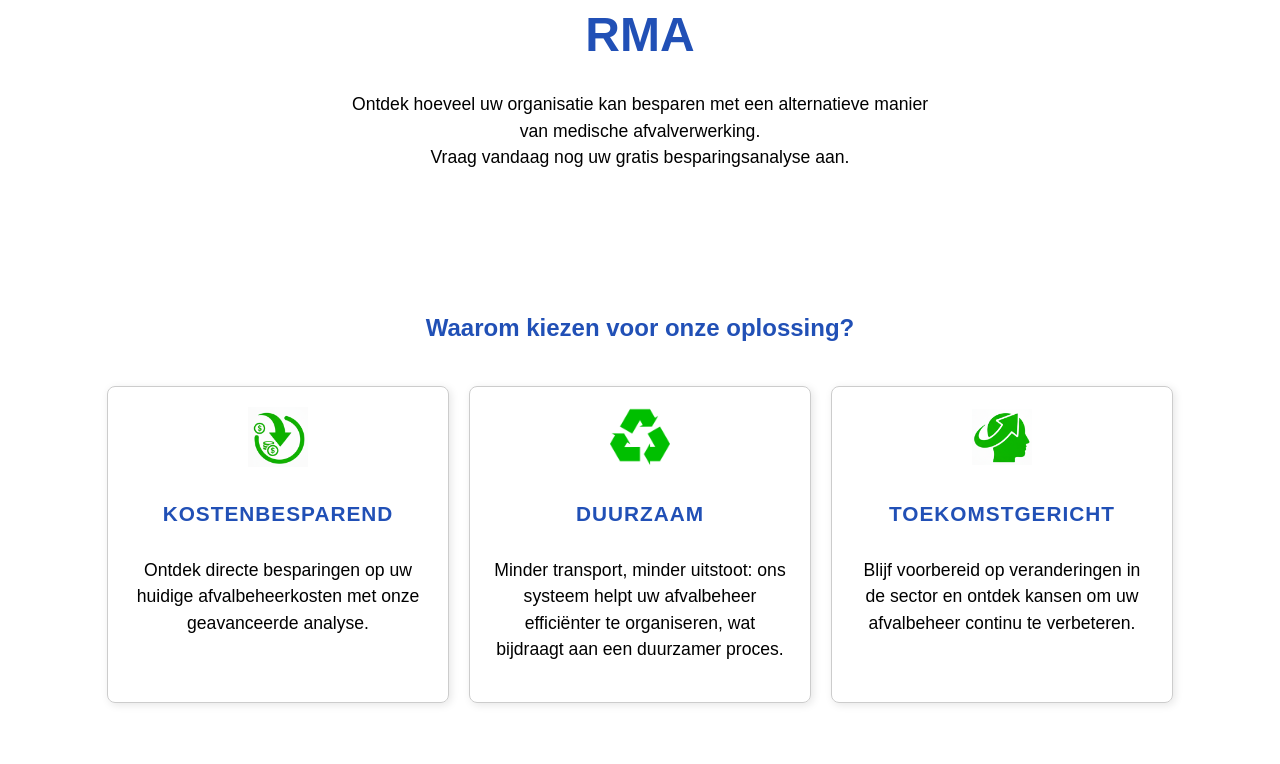
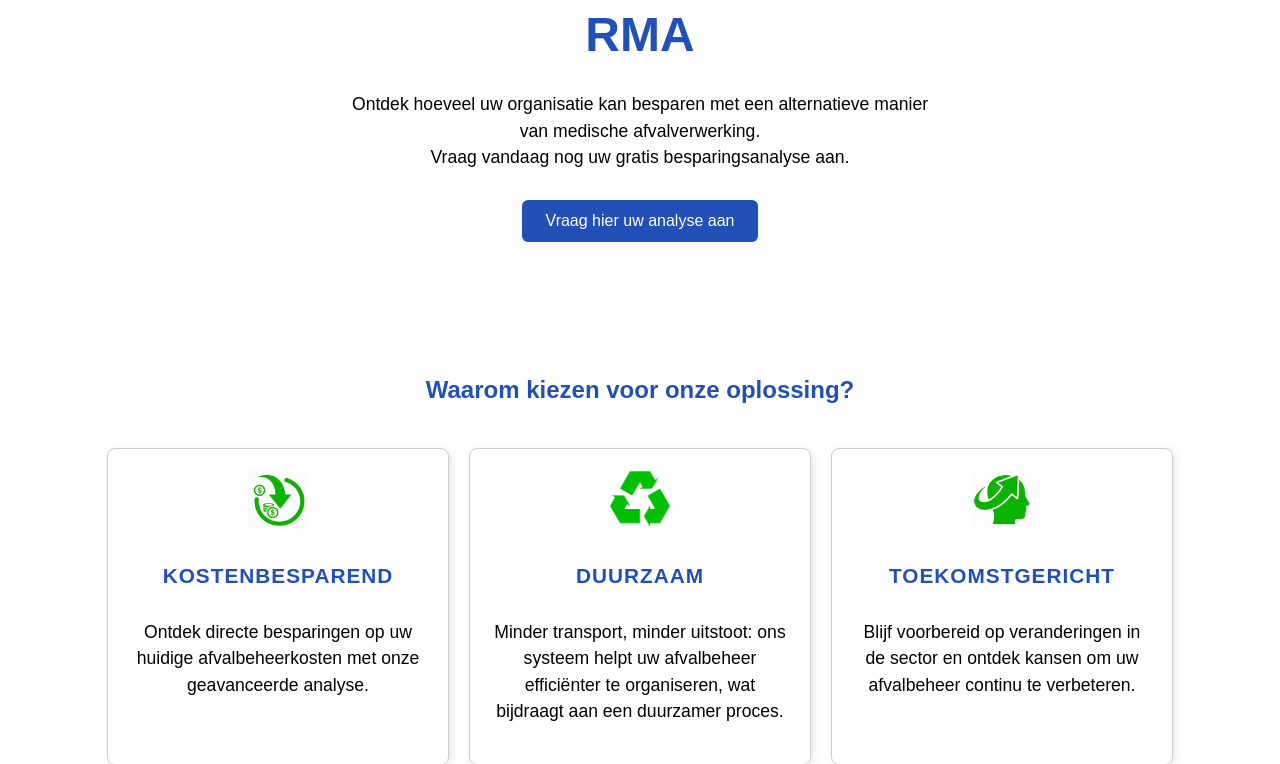
Before and after one commit to A-D-DBS-application/web-application-2025-group41, a Flask app: page / in a window 1280 px wide. Shown: the part 437-1201 px from the top of the page. Run offline with Flask 3, Linux system fonts and the light colour scheme.

Commit message:
toevoegen extra knop

```diff
--- a/Mediwaste Solutions BV_app/app/templates/Homepage.html
+++ b/Mediwaste Solutions BV_app/app/templates/Homepage.html
@@ -67,6 +67,18 @@ p {
   cursor: pointer;
   margin-bottom: 100px;
 }
+
+.btn2 {
+  background-color: #2150b6;
+  color: white;
+  border: none;
+  padding: 12px 24px;
+  font-size: 1rem;
+  border-radius: 6px;
+  cursor: pointer;
+  display: block;
+  margin: 30px auto 30px auto;
+}
 .section {
   max-width: 1000px;
   margin: 0 auto 50px;
@@ -75,6 +87,7 @@ p {
 .section h2 {
   text-align: center;
   color: #2150b6;
+  margin-top: 0px;
   margin-bottom: 40px;
 }
 .options {
@@ -165,6 +178,16 @@ description.innerHTML =
 root.appendChild(title);
 root.appendChild(description);
 
+// Extra knop naar register pagina
+
+const extraButton = document.createElement('button');
+extraButton.className = 'btn2'; // ook in het blauw want register is ook blauw
+extraButton.textContent = 'Vraag hier uw analyse aan';
+extraButton.onclick = () => {
+  window.open('register.html', '_blank'); // opent registratiepagina
+};
+root.appendChild(extraButton);
+
 // Sectie opties
 const section = document.createElement('div');
 section.className = 'section';
```
